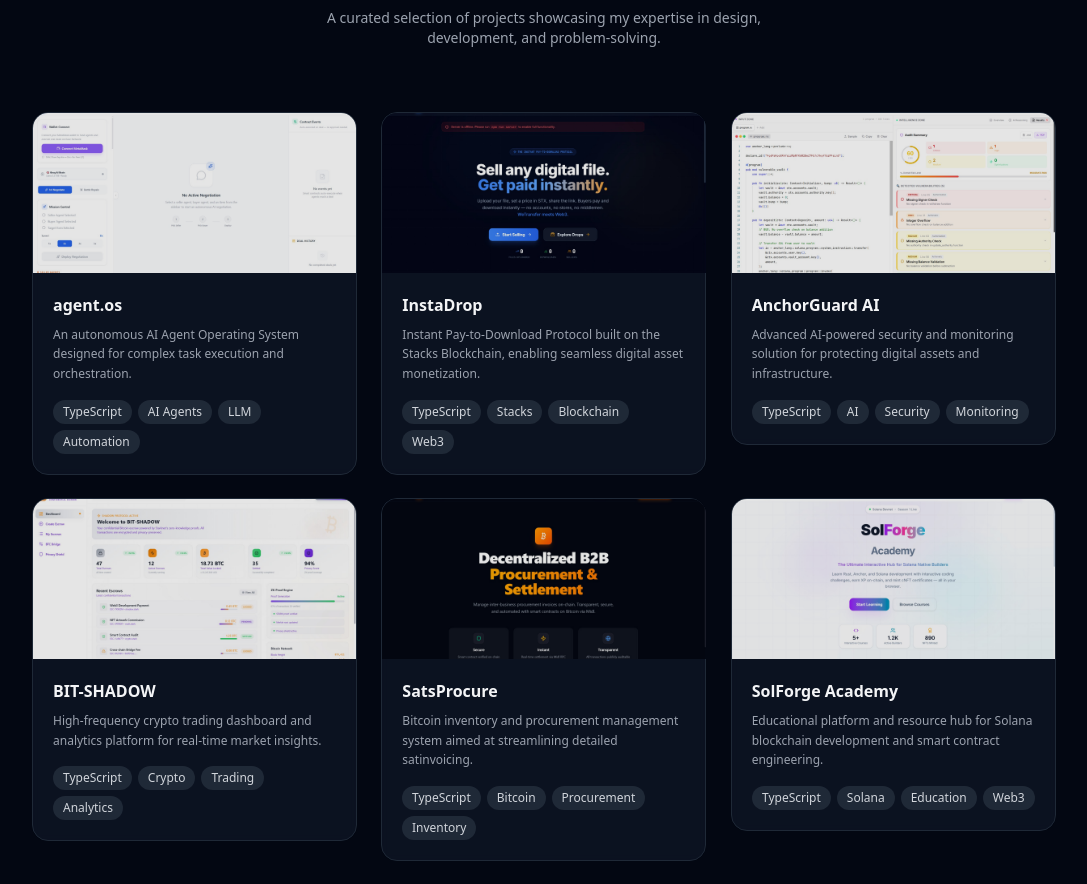
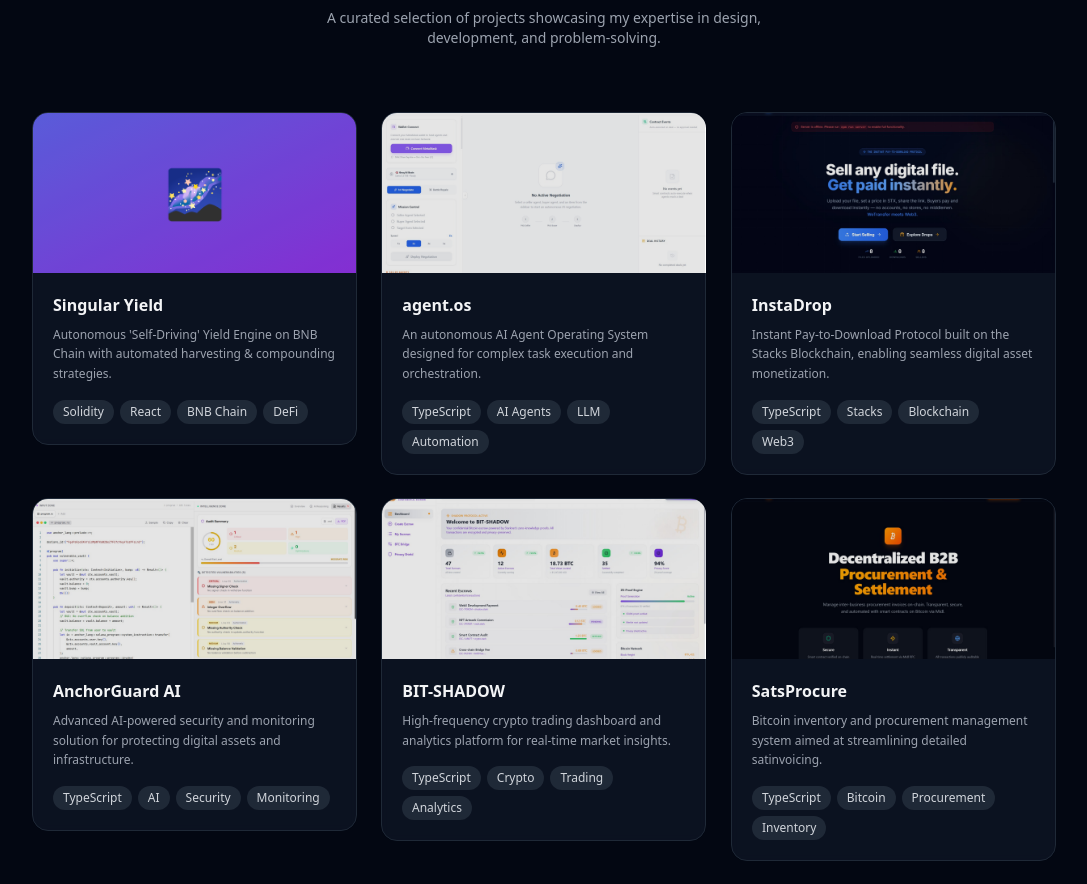
Before and after one commit to panzauto46-bot/Resume-Pandu-Darma-Anugrah, a React (Vite) app: page / in a window 1280 px wide. Shown: the part 2431-3315 px from the top of the page, without its empty margins (96-1183 px from the left). Built offline with nearby package versions, Linux system fonts and the light colour scheme.

Commit message:
Add Singular Yield project to portfolio

```diff
--- a/src/App.tsx
+++ b/src/App.tsx
@@ -71,6 +71,15 @@ const AnimatedSection = ({ children, delay = 0, className = "" }: AnimatedSectio
 };
 
 const projects: Project[] = [
+  {
+    title: "Singular Yield",
+    desc: "Autonomous 'Self-Driving' Yield Engine on BNB Chain with automated harvesting & compounding strategies.",
+    tags: ["Solidity", "React", "BNB Chain", "DeFi"],
+    image: "🌌",
+    color: "from-indigo-500 to-purple-600",
+    link: "https://singular-yield.vercel.app",
+    github: "https://github.com/panzauto46-bot/SingularYield",
+  },
   {
     title: "agent.os",
     desc: "An autonomous AI Agent Operating System designed for complex task execution and orchestration.",
```
